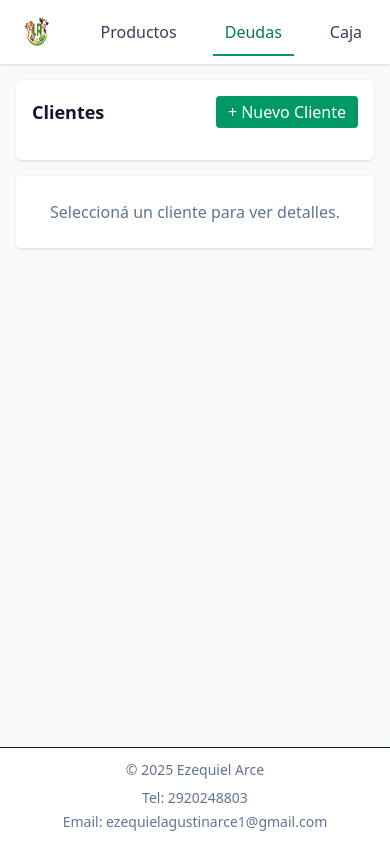
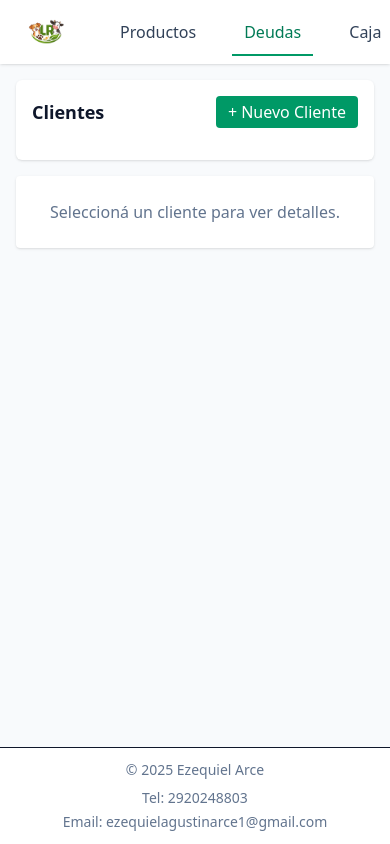
Before and after one commit to ezearce/forrajeria-system, a Next.js app: page /deudas in a window 390 px wide. Built offline with nearby package versions, Linux system fonts and the light colour scheme; no server answers; the database is empty.

Commit message:
Update layout.tsx

```diff
--- a/src/app/layout.tsx
+++ b/src/app/layout.tsx
@@ -26,7 +26,7 @@ export default function RootLayout({ children }: { children: ReactNode }) {
               <img
                 src="/logo.png"
                 alt="Logo"
-                className="h-12 w-auto"
+                className="h-10 sm:h-12 max-w-[140px] w-auto object-contain"
               />
             </Link>
 
@@ -64,25 +64,13 @@ export default function RootLayout({ children }: { children: ReactNode }) {
         <main className="max-w-5xl mx-auto p-4 pb-24">{children}</main>
 
         <footer className="fixed bottom-0 left-0 w-full bg-white border-t z-30">
-          <div
-            className="
-              max-w-5xl mx-auto px-4 py-3 text-sm text-slate-500
-              flex flex-col gap-2
-              sm:flex-row sm:justify-between sm:items-center
-            "
-          >
+          <div className="max-w-5xl mx-auto px-4 py-3 text-sm text-slate-500 flex flex-col gap-2 sm:flex-row sm:justify-between sm:items-center">
             <span className="text-center sm:text-left">
               © 2025 Ezequiel Arce
             </span>
 
-            <div
-              className="
-                flex flex-col gap-1 text-center
-                sm:flex-row sm:gap-6 sm:text-right
-              "
-            >
+            <div className="flex flex-col gap-1 text-center sm:flex-row sm:gap-6 sm:text-right">
               <span>Tel: 2920248803</span>
-
               <span className="break-all sm:break-normal">
                 Email: ezequielagustinarce1@gmail.com
               </span>
```
